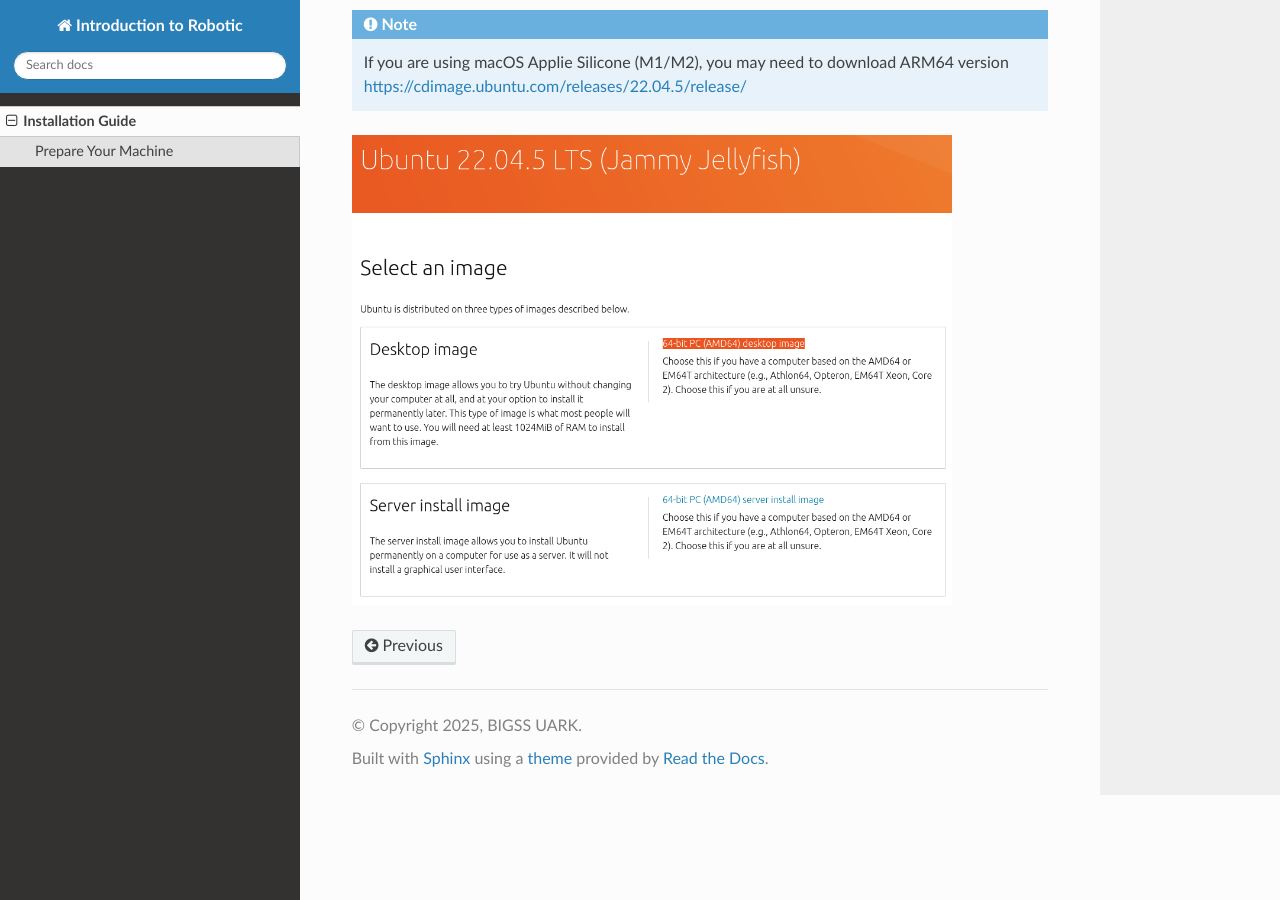
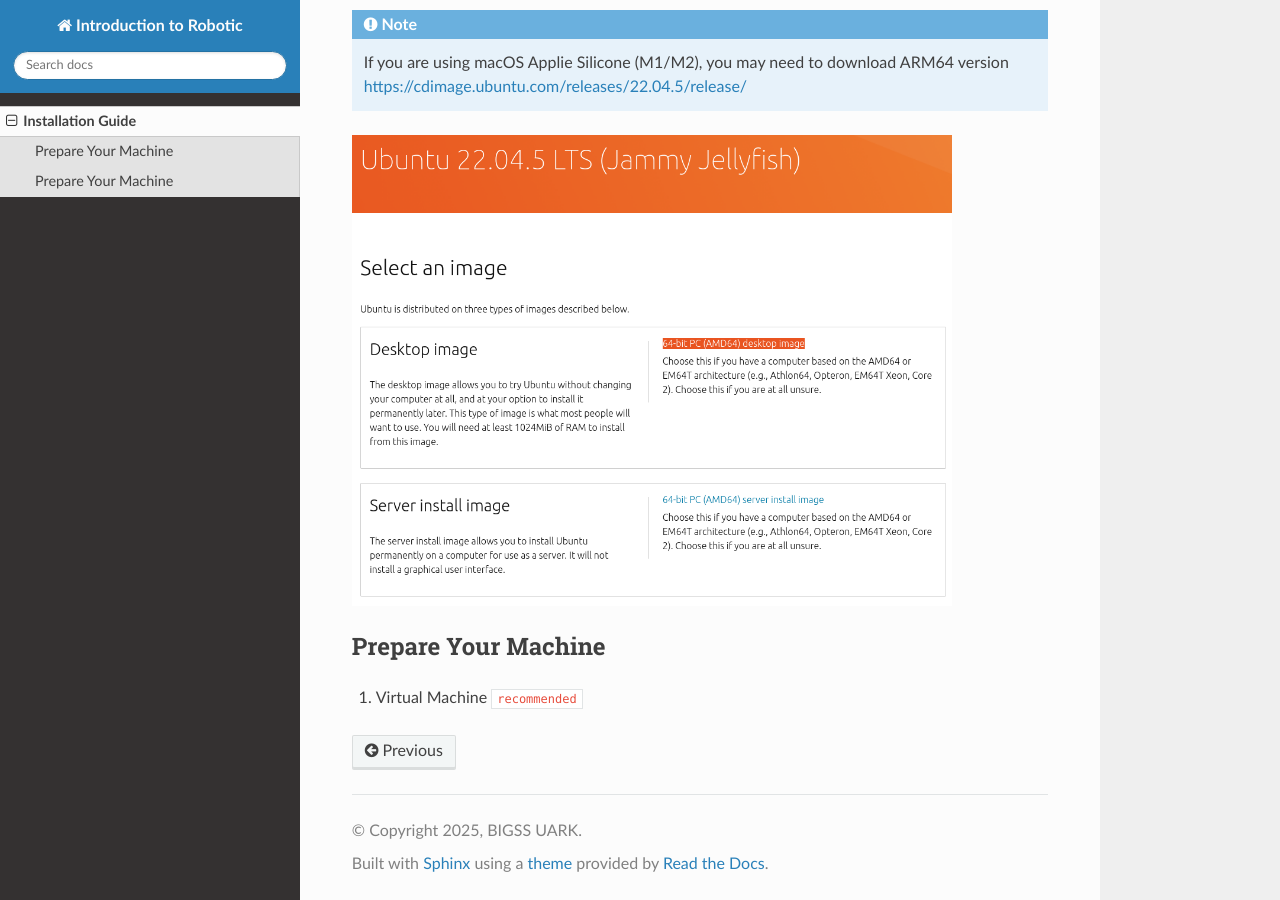
Before and after one commit to zhichaoliu0921/uark-meeg-intro-robo, a Sphinx documentation site: the page built from docs/source/install.rst, in a window 1280 px wide and 900 px high, scrolled down 566 px. Built offline with Sphinx 7.4.7 and the Read the Docs theme 3.1.0, drawn with Linux system fonts in a browser that asks for light colours.

Commit message:
add virtual machine

```diff
--- a/docs/source/install.rst
+++ b/docs/source/install.rst
@@ -24,3 +24,8 @@
 
 .. image:: images/iso.png
    :width: 600
+
+Prepare Your Machine
+------------
+
+#. Virtual Machine ``recommended``
```
